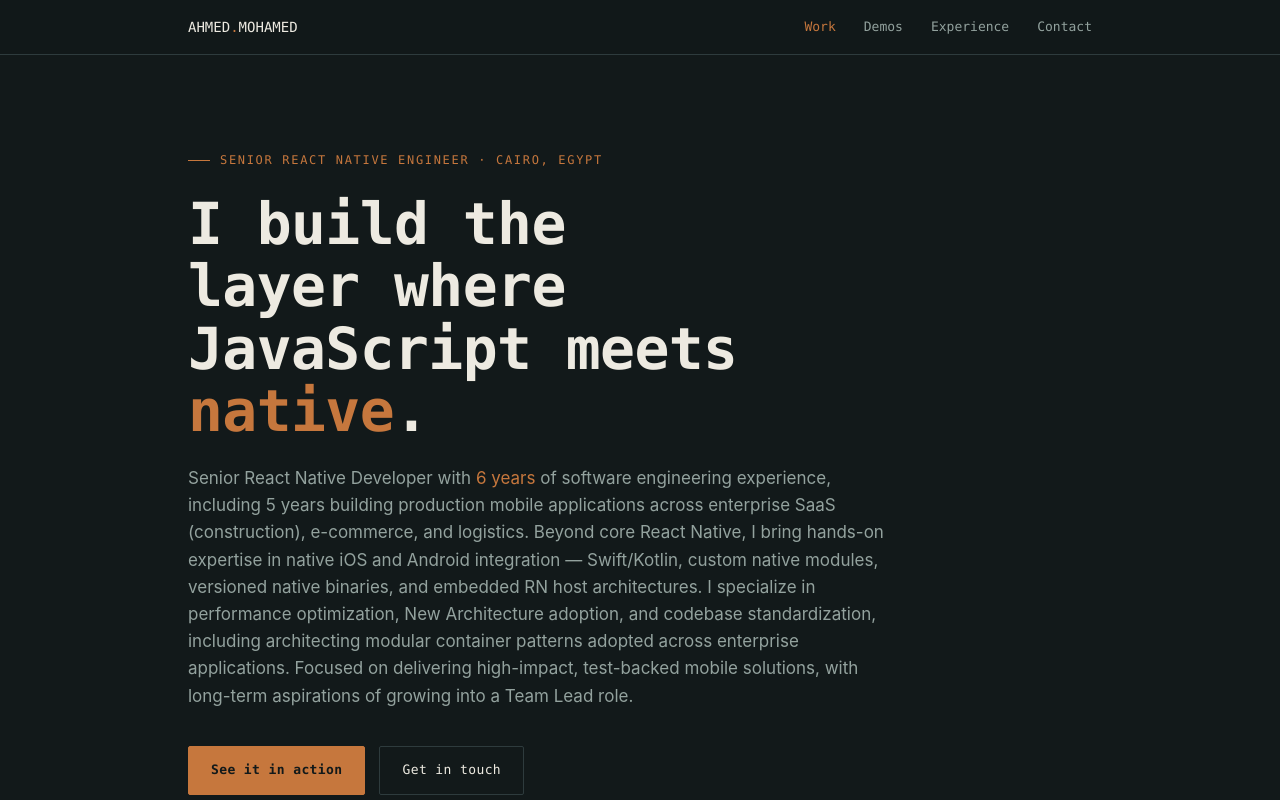
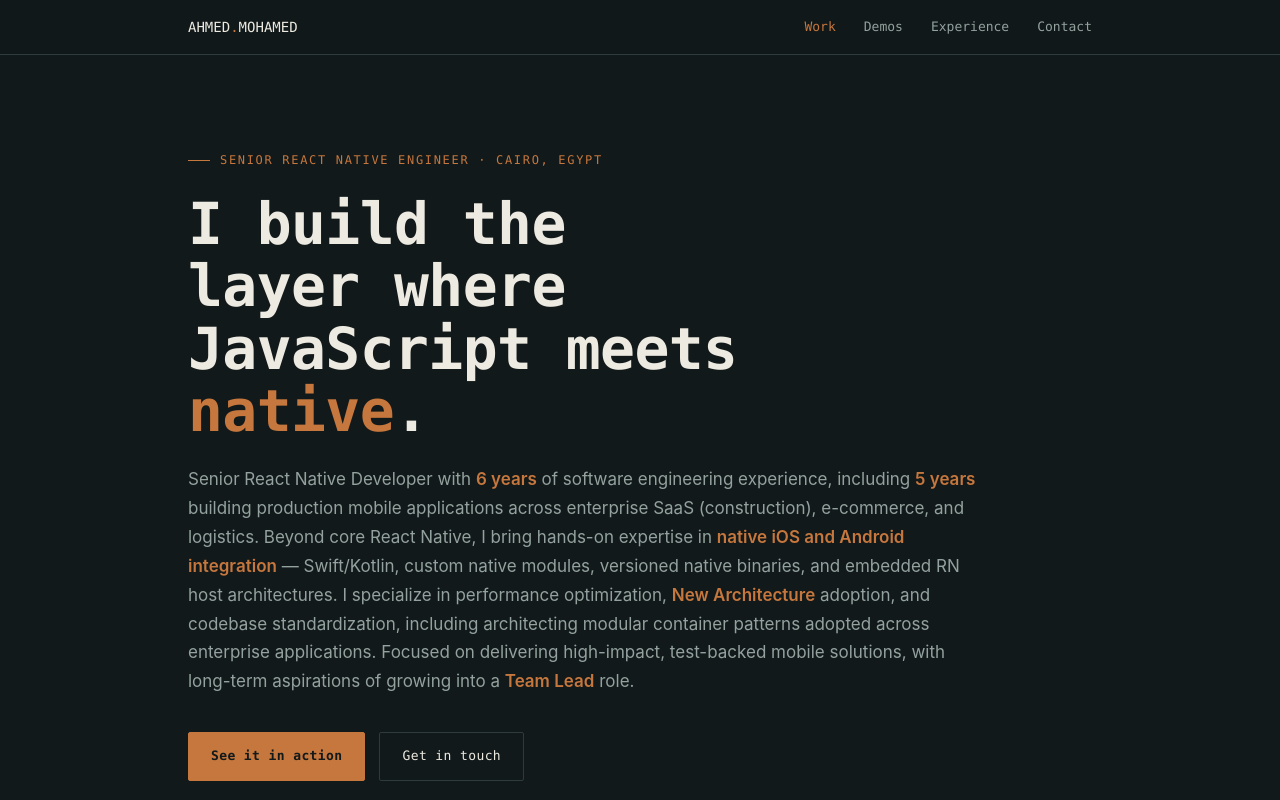
Before and after one commit to ahmedgit2/ahmed-mo-portfolio, a React (Vite) app: page / in a window 1280 px wide. Shown: the top 800 px of the page. Built offline with nearby package versions, Linux system fonts and the light colour scheme.

Commit message:
portfolio: widen hero tagline, bold key phrases, enhance footer credit line

```diff
--- a/src/components/Contact.tsx
+++ b/src/components/Contact.tsx
@@ -9,7 +9,7 @@ export default function Contact() {
           <a href="tel:+201009014257">+20 100 901 4257</a>
           <a href="https://linkedin.com/in/ahmedmoh93" target="_blank" rel="noopener">linkedin.com/in/ahmedmoh93</a>
         </div>
-        <div className="foot-note">Built by hand with React + TypeScript — no template.</div>
+        <div className="foot-note">Designed & built by me — React, TypeScript, plain CSS, deployed on Vercel. No template.</div>
       </div>
     </footer>
   );
--- a/src/components/Hero.tsx
+++ b/src/components/Hero.tsx
@@ -18,15 +18,15 @@ export default function Hero() {
           JavaScript meets <span className="accent">native</span>.
         </h1>
         <p className="tagline">
-          Senior React Native Developer with <span className="accent">6 years</span> of software
-          engineering experience, including 5 years building production mobile applications across
-          enterprise SaaS (construction), e-commerce, and logistics. Beyond core React Native, I bring
-          hands-on expertise in native iOS and Android integration — Swift/Kotlin, custom native
-          modules, versioned native binaries, and embedded RN host architectures. I specialize in
-          performance optimization, New Architecture adoption, and codebase standardization, including
-          architecting modular container patterns adopted across enterprise applications. Focused on
-          delivering high-impact, test-backed mobile solutions, with long-term aspirations of growing
-          into a Team Lead role.
+          Senior React Native Developer with <b className="accent">6 years</b> of software engineering
+          experience, including <b className="accent">5 years</b> building production mobile applications
+          across enterprise SaaS (construction), e-commerce, and logistics. Beyond core React Native, I
+          bring hands-on expertise in <b className="accent">native iOS and Android integration</b> —
+          Swift/Kotlin, custom native modules, versioned native binaries, and embedded RN host
+          architectures. I specialize in performance optimization, <b className="accent">New Architecture</b>{' '}
+          adoption, and codebase standardization, including architecting modular container patterns
+          adopted across enterprise applications. Focused on delivering high-impact, test-backed mobile
+          solutions, with long-term aspirations of growing into a <b className="accent">Team Lead</b> role.
         </p>
 
         <div className="cta-row">
--- a/src/styles/contact.css
+++ b/src/styles/contact.css
@@ -4,4 +4,4 @@ footer .sub { color: var(--muted); margin-bottom: 32px; }
 .contact-links { display: flex; gap: 24px; justify-content: center; flex-wrap: wrap; font-family: var(--mono); font-size: 13.5px; }
 .contact-links a { text-decoration: none; padding-bottom: 2px; border-bottom: 1px solid var(--line); }
 .contact-links a:hover { color: var(--copper); border-bottom-color: var(--copper); }
-.foot-note { margin-top: 56px; font-family: var(--mono); font-size: 11px; color: var(--muted); opacity: 0.6; }
+.foot-note { margin-top: 56px; font-family: var(--mono); font-size: 12.5px; color: var(--muted); opacity: 0.85; }
--- a/src/styles/hero.css
+++ b/src/styles/hero.css
@@ -6,7 +6,8 @@ header.hero { padding: 96px 0 72px; }
 .eyebrow::before { content: ''; width: 22px; height: 1px; background: var(--copper); }
 h1 { font-family: var(--mono); font-weight: 700; font-size: clamp(34px, 5.4vw, 58px); line-height: 1.08; letter-spacing: -0.01em; max-width: 16ch; }
 .accent { color: var(--copper); }
-.tagline { font-size: 17px; color: var(--muted); max-width: 66ch; margin-top: 22px; }
+b.accent { font-weight: 600; }
+.tagline { font-size: 17px; color: var(--muted); max-width: 800px; margin-top: 22px; line-height: 1.7; }
 
 /* Architecture layer diagram — for technical readers */
 .stack { margin-top: 48px; border: 1px solid var(--line); border-radius: 4px; background: var(--panel); overflow: hidden; position: relative; }
```
